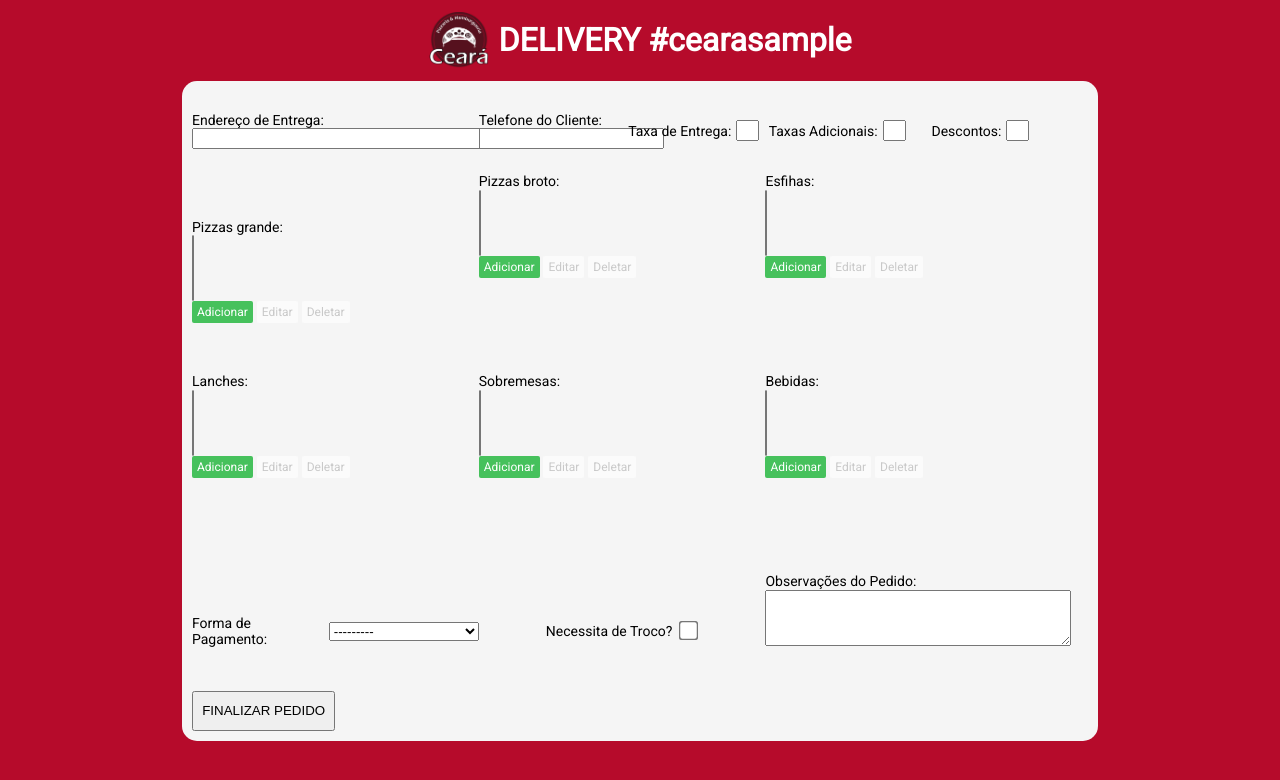
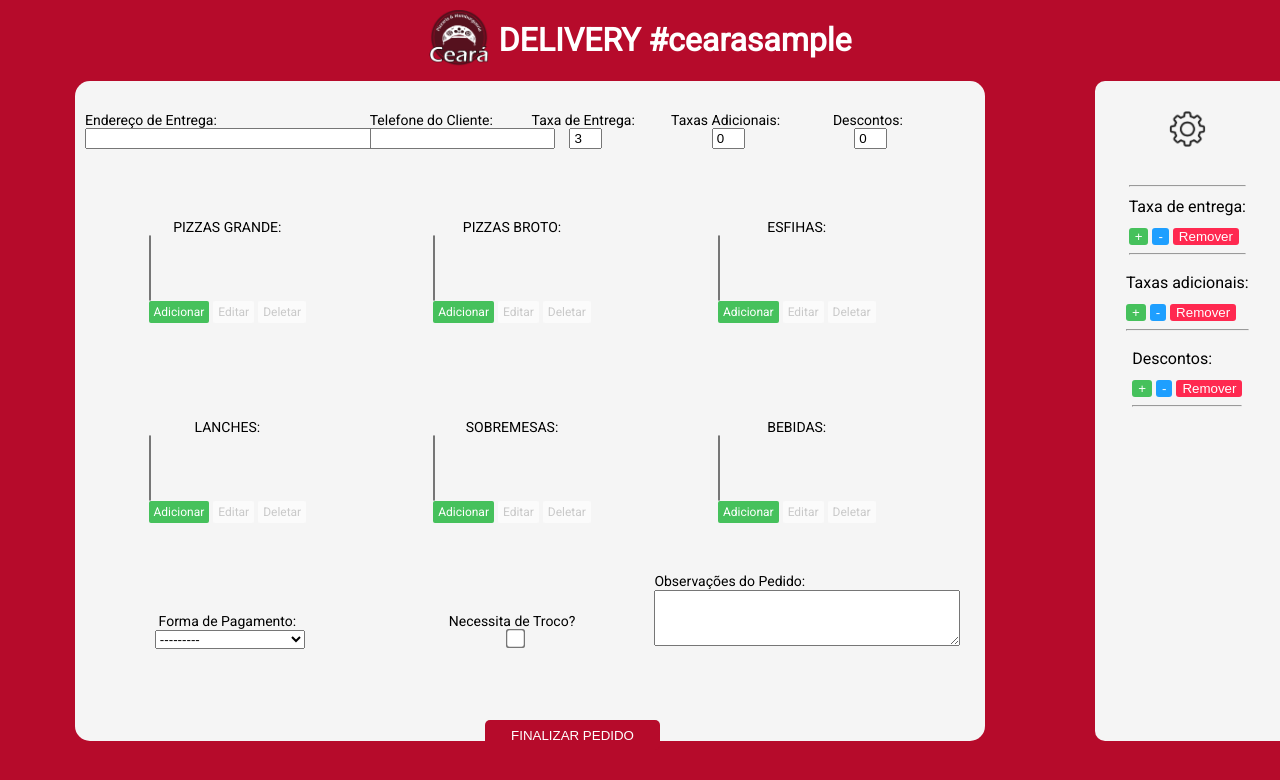
Before and after one commit to HeltonPenariol/orders-control-app, a Django app: page /delivery/criar-pedido/ in a window 1280 px wide. Shown: the top 780 px of the page. Run offline with Django 3.2, Linux system fonts and the light colour scheme; the visitor is signed in with stand-in values (Sample User, id 1); data that the repository does not hold is empty.

Commit message:
Finalize the final css adjustments on the order creation page

```diff
--- a/core/static/criar_pedido_delivery.css
+++ b/core/static/criar_pedido_delivery.css
@@ -9,14 +9,65 @@
     margin: 0;
 }
 
-body > section:nth-child(2){
+body > div:nth-child(2){
+    display: flex;
+    width: 100vw;
+}
+
+body > div > section:nth-child(1){
     align-items: center;
     background-color: whitesmoke;
     border-radius: 15px;
     display: flex;
     flex-direction: column;
+    margin-left: 75px;
     padding: 10px 10px 10px 10px;
-    width: 70%;
+    width: 75%;
+}
+
+body > div > section:nth-child(2){
+    align-items: center;
+    background-color: whitesmoke;
+    border-radius: 10px 0 0 10px;
+    display: flex;
+    flex-direction: column;
+    margin-left: 110px;
+    width: 200px;
+}
+
+body > div > section:nth-child(2) > div:nth-child(1){
+    align-items: center;
+    display: flex;
+    justify-content: center;
+    margin-bottom: 30px;
+    margin-top: 30px;
+}
+
+body > div > section:nth-child(2) > div:nth-child(1) > img{
+    opacity: 0.85;
+    width: 20%;
+}
+
+body > div > section:nth-child(2) > div > p{
+    margin: 10px 0px 10px 0px;
+}
+
+button[type="submit"]{
+    position: absolute;
+    background-color: #b60b2b;
+    border: none;
+    border-radius: 5px;
+    bottom: 50px;
+    color: white;
+    cursor: pointer;
+    font-weight: lighter;
+    height: 30px;
+    left: 485px;
+    width: 175px;
+}
+
+button[type="submit"]:hover{
+    background-color: #970a24;
 }
 
 form{
@@ -49,11 +100,19 @@
     justify-content: center;
 }
 
-form > div:nth-child(4){
+form > div:nth-child(n+4):nth-child(-n+9) > label{
+    text-transform: uppercase;
+}
+
+form > div:nth-child(n+4):nth-child(-n+14){
+    align-items: center;
     display: flex;
     flex-direction: column;
+    justify-content: center;
+}
+
+form > div:nth-child(4){
     grid-area: pizzasg;
-    justify-content: center;
 }
 
 form > div:nth-child(5){
@@ -77,49 +136,37 @@
 }
 
 form > div:nth-child(10){
-    align-items: center;
-    display: flex;
     grid-area: taxa_e;
-    justify-content: center;
 }
 
 form > div:nth-child(10) div input{
     margin-left: 5px;
     text-align: center;
-    width: 15px;
+    width: 25px;
 }
 
 form > div:nth-child(11){
-    align-items: center;
-    display: flex;
     grid-area: taxa_a;
-    justify-content: center;
 }
 
 form > div:nth-child(11) div input{
     margin-left: 5px;
     text-align: center;
-    width: 15px;
+    width: 25px;
 }
 
 form > div:nth-child(12){
-    align-items: center;
-    display: flex;
     grid-area: desconto;
-    justify-content: center;
 }
 
 form > div:nth-child(12) div input{
     margin-left: 5px;
     text-align: center;
-    width: 15px;
+    width: 25px;
 }
 
 form > div:nth-child(13){
-    align-items: center;
-    display: flex;
     grid-area: pagamento;
-    justify-content: center;
 }
 
 form > div:nth-child(13) div select{
@@ -128,10 +175,7 @@
 }
 
 form > div:nth-child(14){
-    align-items: center;
-    display: flex;
     grid-area: troco;
-    justify-content: center;
 }
 
 form > div:nth-child(14) div input[type="checkbox"]{
@@ -151,7 +195,7 @@
     justify-content: center;
 }
 
-header > img:nth-child(1){
+header > a img:nth-child(1){
     margin-right: 10px;
     width: 60px;
 }
@@ -173,8 +217,24 @@
     width: 300px;
 }
 
-body > section:nth-child(3){
-    display: none;
+.adiciona, .subtrai, .remove{
+    border: none;
+    border-radius: 3px;
+    color: white;
+    cursor: pointer;
+    font-weight: bolder;
+}
+
+.adiciona{
+    background-color: #46c15c;
+}
+
+.subtrai{
+    background-color: #1e9fff;
+}
+
+.remove{
+    background-color: #ff2950;
 }
 
 /* layui css */
--- a/core/templates/criar_pedido_delivery.html
+++ b/core/templates/criar_pedido_delivery.html
@@ -15,10 +15,13 @@
 
 {% block body %}
     <header>
+        <a href="/">
             <img src="{% static 'img/logoceara.png' %}" alt="">
+        </a>
         <h1>DELIVERY #ceara{{request.user}}</h1>
     </header>
 
+    <div>
         <section>
             <form method="post" enctype="multipart/form-data">
                 {% csrf_token %}
@@ -40,23 +43,33 @@
 
         <section>
             <div>
-            <button onclick="maisTaxaEntrega()">adicionar taxa de entrega</button>
-            <button onclick="menosTaxaEntrega()">subtrair taxa de entrega</button>
-            <button onclick="removerTaxaEntrega()">remover taxa de entrega</button>
+                <img src="{% static 'img/engrenagem.png' %}" alt="">
+            </div>
+            <div>
+                <hr>
+                <p>Taxa de entrega:</p>
+                <button class="adiciona" onclick="maisTaxaEntrega()">+</button>
+                <button class="subtrai" onclick="menosTaxaEntrega()">-</button>
+                <button class="remove" onclick="removerTaxaEntrega()">Remover</button>
+                <hr>
+            </div>
+            <div>
+                <p>Taxas adicionais:</p>
+                <button class="adiciona" onclick="adicionarTaxa()">+</button>
+                <button class="subtrai" onclick="subtrairTaxa()">-</button>
+                <button class="remove" onclick="removerTaxa()">Remover</button>
+                <hr>
             </div>
 
             <div>
-            <button onclick="adicionarTaxa()">adicionar taxa adicional</button>
-            <button onclick="subtrairTaxa()">subtrair taxa adicional</button>
-            <button onclick="removerTaxa()">remover taxa</button>
-        </div>
-
-        <div>
-            <button onclick="adicionarDesconto()">adicionar desconto</button>
-            <button onclick="subtrairDesconto()">subtrair desconto</button>
-            <button onclick="removerDesconto()">remover desconto</button>
+                <p>Descontos:</p>
+                <button class="adiciona" onclick="adicionarDesconto()">+</button>
+                <button class="subtrai" onclick="subtrairDesconto()">-</button>
+                <button class="remove" onclick="removerDesconto()">Remover</button>
+                <hr>
             </div>
         </section>
+    </div>
 
         <script>
             layui.use(['form'], function () {
```
Also changed, not shown: core/static/img/engrenagem.png (added), core/static/inputconfig.js (line endings or trailing spaces). Lines whose indentation alone changed are shown as unchanged.
